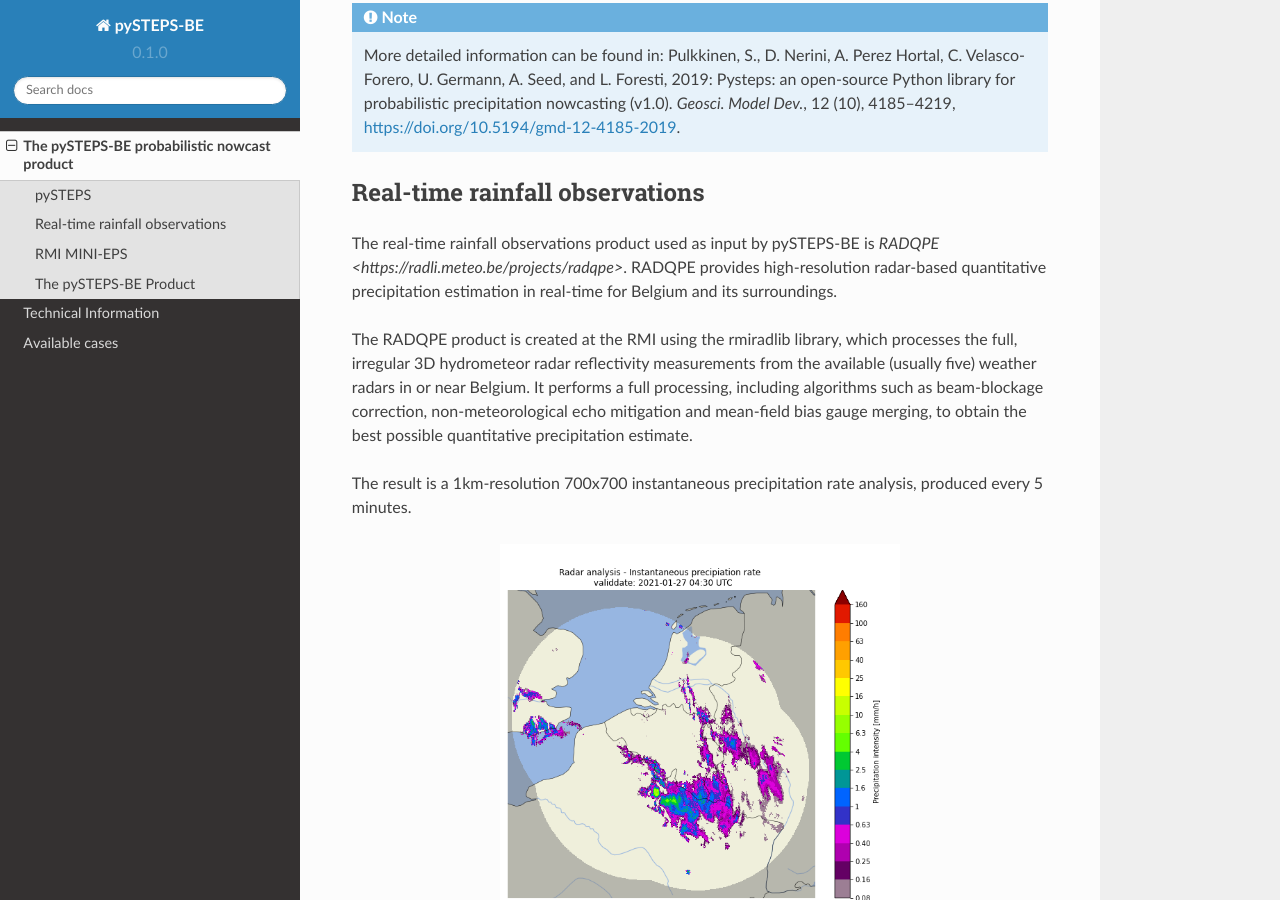
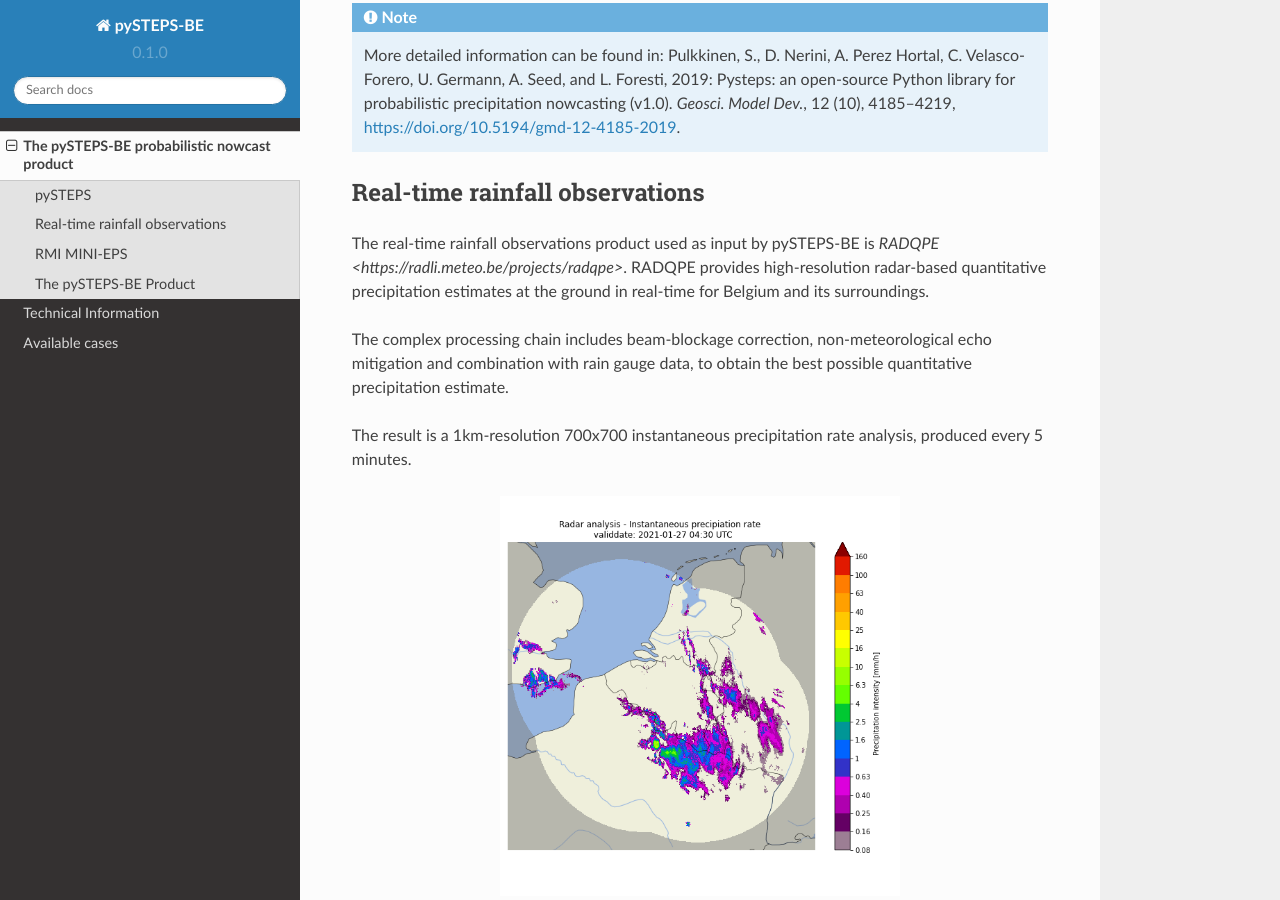
Before and after one commit to mpvginde/pySTEPS-BE, a Sphinx documentation site: the page built from docs/source/product.rst, in a window 1280 px wide and 900 px high, scrolled down 549 px. Built offline with Sphinx 7.4.7 and the Read the Docs theme 2.0.0, drawn with Linux system fonts in a browser that asks for light colours.

Commit message:
Update RADQPE
Update RADQPE description

```diff
--- a/docs/source/product.rst
+++ b/docs/source/product.rst
@@ -24,9 +24,9 @@ Also, there exists an option to perturb the motion field as determined by the op
 Real-time rainfall observations
 -------------------------------
 
-The real-time rainfall observations product used as input by pySTEPS-BE is `RADQPE <https://radli.meteo.be/projects/radqpe>`. RADQPE provides high-resolution radar-based quantitative precipitation estimation in real-time for Belgium and its surroundings.
+The real-time rainfall observations product used as input by pySTEPS-BE is `RADQPE <https://radli.meteo.be/projects/radqpe>`. RADQPE provides high-resolution radar-based quantitative precipitation estimates at the ground in real-time for Belgium and its surroundings.
 
-The RADQPE product is created at the RMI using the rmiradlib library, which processes the full, irregular 3D hydrometeor radar reflectivity measurements from the available (usually five) weather radars in or near Belgium. It performs a full processing, including algorithms such as beam-blockage correction, non-meteorological echo mitigation and mean-field bias gauge merging, to obtain the best possible quantitative precipitation estimate.
+The complex processing chain includes beam-blockage correction, non-meteorological echo mitigation and combination with rain gauge data, to obtain the best possible quantitative precipitation estimate.
 
 The result is a 1km-resolution 700x700 instantaneous precipitation rate analysis, produced every 5 minutes.
 
```
